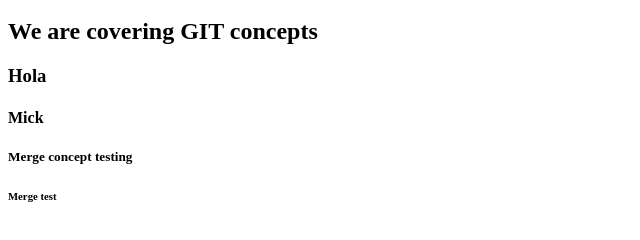
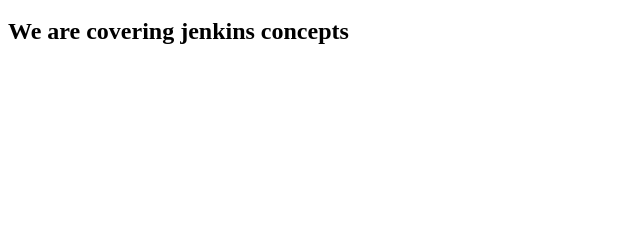
Before and after one commit to devopscls/html, a plain HTML site: page index.html in a window 1280 px wide. Shown: the part 48-288 px from the top of the page, without its empty margins (0-640 px from the left). Drawn offline with Linux system fonts and the light colour scheme.

Commit message:
Update index.html

```diff
--- a/index.html
+++ b/index.html
@@ -1,6 +1,2 @@
 <h1>Hello all, welcome to DevOps Session!</h1>
-<h2>We are covering GIT concepts</h2>
-<h3>Hola</h3>
-<h4>Mick</h4>
-<h5>Merge concept testing</h5>
-<h6>Merge test</h6>
+<h2>We are covering jenkins concepts</h2>
```
